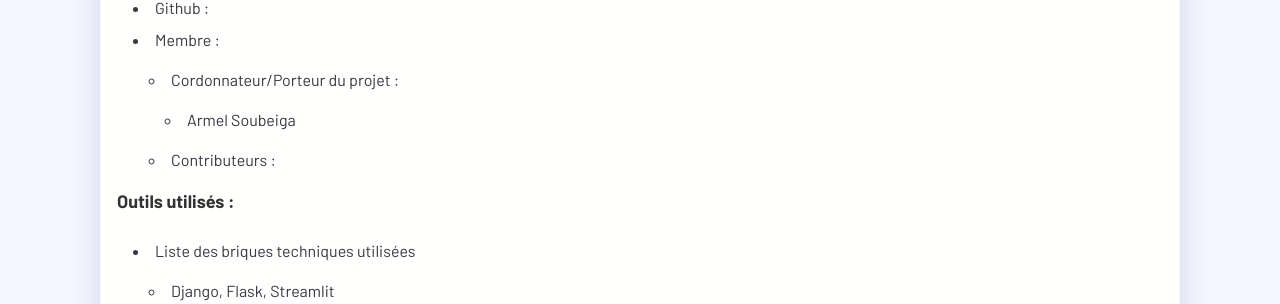
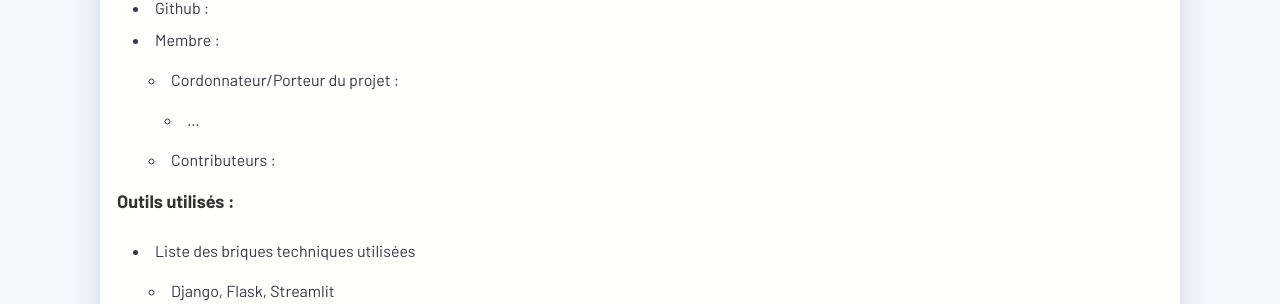
Before and after one commit to traductorlab-bf/traductorlab-bf.github.io, a Jekyll site: the page built from _posts/projet-traductor-moore-fr/2020-05-26-projet-traductor-moore-fr.md, in a window 1280 px wide and 900 px high, scrolled down 341 px. Shown: the part 150-454 px from the top of the window. Built offline with Jekyll 4.4.1, drawn with Linux system fonts in a browser that asks for light colours; nearby versions of some CDN libraries; comment, search, counter and statistics services are not loaded.

Commit message:
Update 2020-05-26-projet-traductor-moore-fr.md

```diff
--- a/_posts/projet-traductor-moore-fr/2020-05-26-projet-traductor-moore-fr.md
+++ b/_posts/projet-traductor-moore-fr/2020-05-26-projet-traductor-moore-fr.md
@@ -19,7 +19,7 @@ short-description: Projet de conception d'une application mobile & web de traduc
 - Github :
 - Membre :
     - Cordonnateur/Porteur du projet :
-      - Armel Soubeiga
+      - ...
 
 
      - Contributeurs :
```
